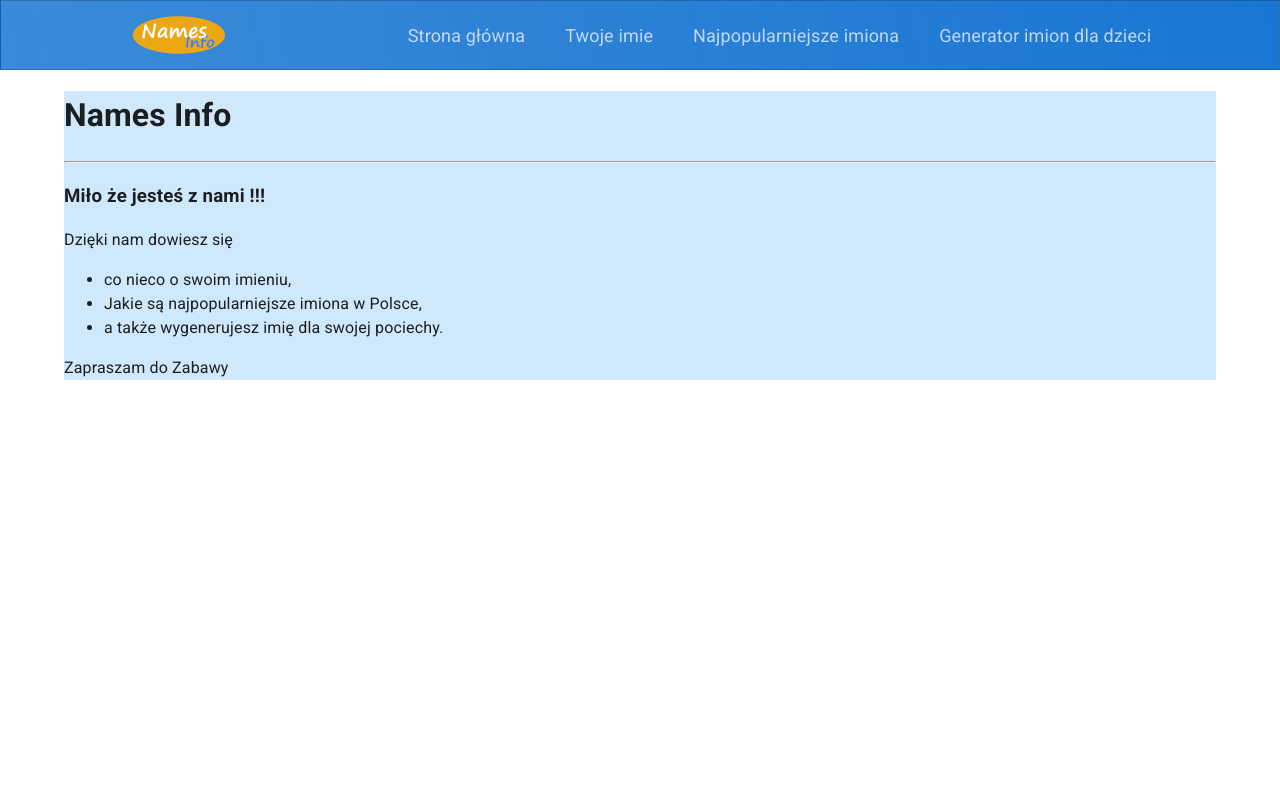
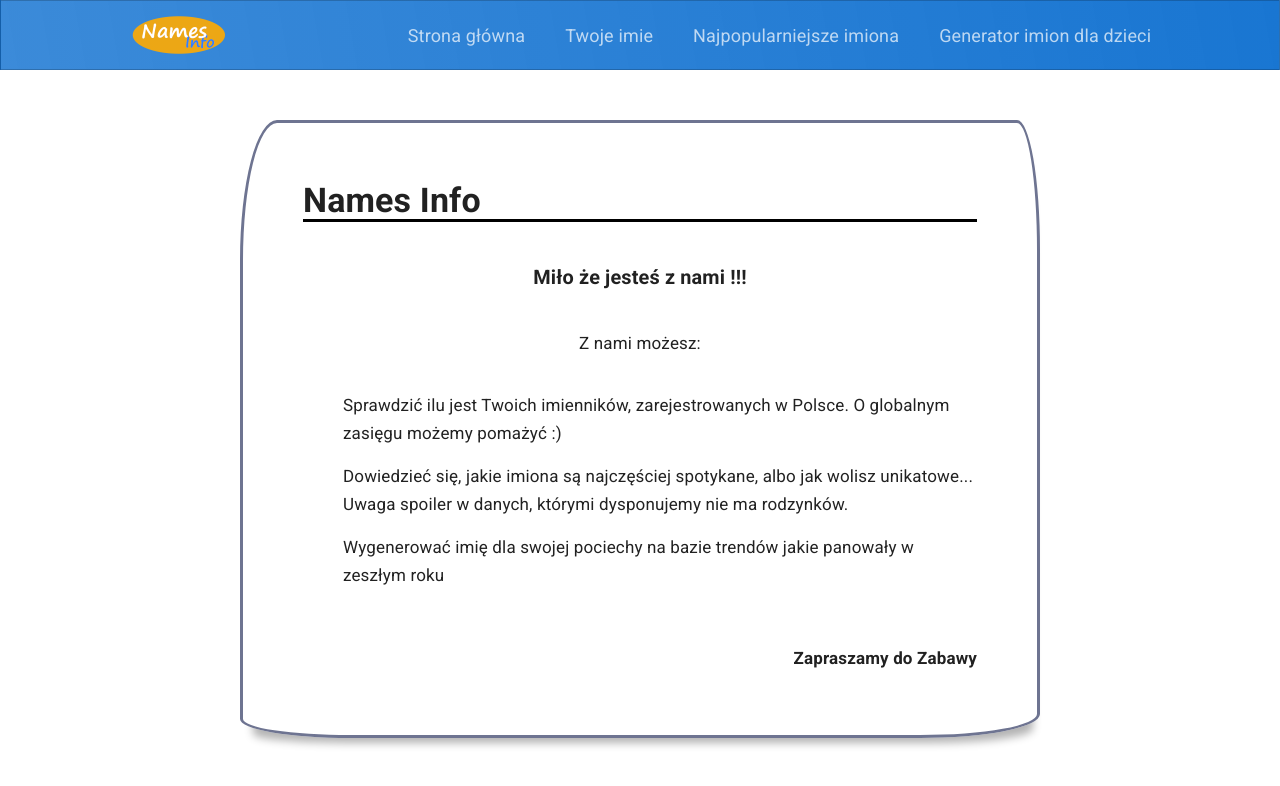
Before and after one commit to andro2ss/names_app, a React (Create React App) app: page / in a window 1280 px wide. Shown: the top 786 px of the page. Built offline with nearby package versions, Linux system fonts and the light colour scheme.

Commit message:
home page style alpha version done

```diff
--- a/src/App.js
+++ b/src/App.js
@@ -71,7 +71,7 @@ function App() {
         />
       </header>
       <main>
-        <Container fixed>
+        <div>
           <Routes>
             <Route path="/" element={<Home />} />
             <Route
@@ -91,7 +91,7 @@ function App() {
               element={<GenerateKidName />}
             />
           </Routes>
-        </Container>
+        </div>
       </main>
     </>
   );
--- a/src/components/common/header/navbar/NavBar.scss
+++ b/src/components/common/header/navbar/NavBar.scss
@@ -24,10 +24,15 @@
     transition: all 0.3s ease-in-out;
   }
 
-  .nav-links:before { right: 50%; }
-  .nav-links:after { left: 50%; }
+  .nav-links:before {
+    right: 50%;
+  }
 
-  .nav-links:hover:before , header nav li a:hover:after {
+  .nav-links:after {
+    left: 50%;
+  }
+
+  .nav-links:hover:before, header nav li a:hover:after {
     width: 50%;
   }
 
@@ -61,7 +66,7 @@
     margin-top: 10px;
     margin-left: 20px;
 
-  &:hover{
+    &:hover {
       animation: heartBeat;
       animation-duration: 800ms;
     }
@@ -129,12 +134,14 @@
 
 
   }
-  .nav-links{
+
+  .nav-links {
     text-decoration: none;
     font-size: 1em;
     position: relative;
     transition: all 0.6s;
     padding-bottom: 5px;
+
     &:before {
       content: "";
       width: 0;
@@ -145,6 +152,7 @@
       background: white;
       transition: all 0.3s;
     }
+
     &:hover {
       &:before {
         width: 100%;
@@ -154,7 +162,7 @@
     }
   }
 
-  .link--active{
+  .link--active {
     border-bottom: #9ae9ff solid 3px;
   }
 }
--- a/src/components/pages/Home/Home.js
+++ b/src/components/pages/Home/Home.js
@@ -1,20 +1,31 @@
 import React from "react";
-import Box from "@mui/material/Box";
-
+// import Box from "@mui/material/Box";
+import "./Home.scss";
 function Home(props) {
   return (
-    <Box sx={{ bgcolor: "#cfe8fc", height: "100%" }}>
-      <h1>Names Info</h1>
-      <hr />
-      <h3> Miło że jesteś z nami !!!</h3>
-      <p>Dzięki nam dowiesz się</p>
-      <ul>
-        <li>co nieco o swoim imieniu,</li>
-        <li>Jakie są najpopularniejsze imiona w Polsce,</li>
-        <li> a także wygenerujesz imię dla swojej pociechy.</li>
-      </ul>
-      <p>Zapraszam do Zabawy</p>
-    </Box>
+    <div className="home__container animate__animated animate__jackInTheBox">
+      <div className="box">
+        <h1 className="title">Names Info</h1>
+        <h3 className="description"> Miło że jesteś z nami !!!</h3>
+        <p className="description">Z nami możesz:</p>
+        <ul className="list">
+          <li className="list__item">
+            Sprawdzić ilu jest Twoich imienników, zarejestrowanych w Polsce. O
+            globalnym zasięgu możemy pomażyć :)
+          </li>
+          <li className="list__item">
+            Dowiedzieć się, jakie imiona są najczęściej spotykane, albo jak
+            wolisz unikatowe... Uwaga spoiler w danych, którymi dysponujemy nie
+            ma rodzynków.{" "}
+          </li>
+          <li className="list__item">
+            Wygenerować imię dla swojej pociechy na bazie trendów jakie panowały
+            w zeszłym roku
+          </li>
+        </ul>
+        <h4 className="text--ending">Zapraszamy do Zabawy</h4>
+      </div>
+    </div>
   );
 }
 
--- /dev/null
+++ b/src/components/pages/Home/Home.scss
@@ -0,0 +1,59 @@
+.home__container {
+  box-sizing: border-box;
+  height: 100%;
+  font-family: Roboto, Helvetica, Arial, sans-serif;
+  flex-direction: column;
+  border-top-left-radius: 37px 140px;
+  border-top-right-radius: 23px 130px;
+  border-bottom-left-radius: 110px 19px;
+  border-bottom-right-radius: 120px 24px;
+  display: block;
+  position: relative;
+  border: solid 3px #6e7491;
+  padding: 40px 60px;
+  max-width: 800px;
+  width: 70%;
+  margin: 50px auto 0;
+  font-size: 17px;
+  line-height: 28px;
+  transform: rotate(-1deg);
+  box-shadow: 3px 15px 8px -10px rgba(0, 0, 0, 0.3);
+  transition: all 0.13s ease-in;
+
+  &:hover {
+    transform: translateY(-10px) rotate(1deg);
+    box-shadow: 3px 15px 8px -10px rgba(0, 0, 0, 0.3);
+  }
+
+  .box {
+    display: flex;
+    flex-direction: column;
+
+    .title {
+      align-self: start;
+      width: 100%;
+      border-bottom: black solid 3px;
+      padding-bottom: 5px;
+    }
+
+    .description {
+      align-self: center;
+    }
+
+    .list {
+      list-style-type: none;
+
+      .list__item {
+        padding-bottom: 15px;
+      }
+    }
+
+    .text--ending {
+      align-self: end;
+    }
+  }
+  @media screen and (max-width: 1175px){
+    margin: 50px auto 0;
+    width: 90%;
+  }
+}
```
Lines whose indentation alone changed are shown as unchanged.
